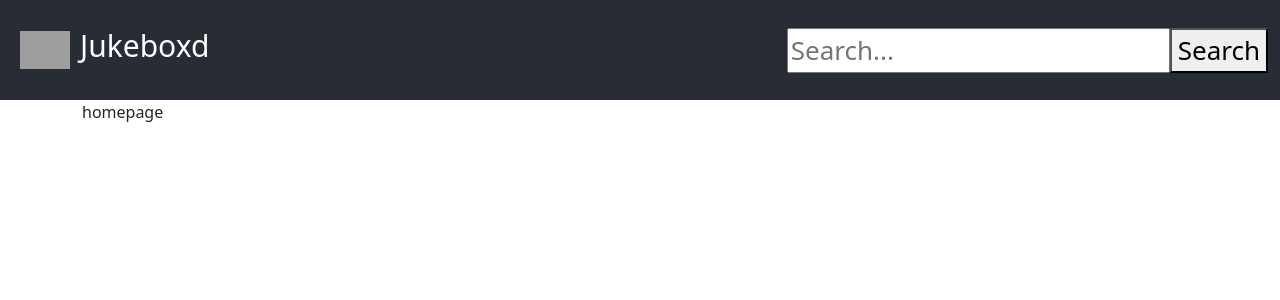
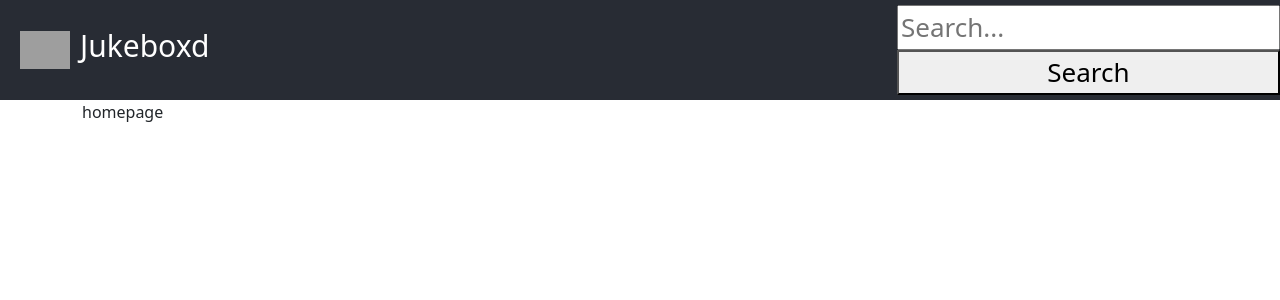
Before and after one commit to 397-f22/Jukeboxd, a React (Vite) app: page / in a window 1280 px wide. Shown: the top 300 px of the page. Built offline with nearby package versions, Linux system fonts and the light colour scheme; grey boxes are pictures that could not be loaded.

Commit message:
added searchpopup and createcard

```diff
--- a/src/App.css
+++ b/src/App.css
@@ -47,6 +47,7 @@
   from {
     transform: rotate(0deg);
   }
+
   to {
     transform: rotate(360deg);
   }
@@ -91,3 +92,8 @@ button {
   align-items: center;
   margin: 10px;
 }
+
+.searchbox-container {
+  display: flex;
+  flex-direction: column;
+}
--- a/src/components/NewRatingCard.jsx
+++ b/src/components/NewRatingCard.jsx
@@ -2,19 +2,13 @@ import React, { useState } from 'react'
 import { Rating } from 'react-simple-star-rating'
 import { TextField } from "@mui/material";
 import './RatingCard.css';
+import Searchbox from './Searchbox';
+import Modal from './Modal';
 
 // const formatPrice = new Intl.NumberFormat([], { style: 'currency', currency: 'USD' }).format;
 
-const searchRatingCard = () => {
 
-    return (
-        <div className='searchbox-container'>
-            <Searchbox/>
-        </div>
-    )
-};
-
-const newRatingCard = ({data}) => {
+const NewRatingCard = ({ data }) => {
 
     const [open, setOpen] = useState(false);
     const openModal = () => setOpen(true);
@@ -23,10 +17,13 @@ const newRatingCard = ({data}) => {
 
 
     return (
-        <div onClick = {searchRatingCard}className="card m-1 p-2">
-            <h1>+</h1>
+        <div>
+            <div onClick={openModal} className="card m-1 p-2">
+                <h1>+</h1>
+            </div>
+            <Modal open={open} close={closeModal}><Searchbox /></Modal>
         </div>
     )
 };
 
-export default newRatingCard;
+export default NewRatingCard;
--- a/src/components/Searchbox.jsx
+++ b/src/components/Searchbox.jsx
@@ -27,21 +27,23 @@ const Searchbox = () => {
     }
 
     return (
-        <div className="container">
+        <div className="searchbox-container">
             <input type="text" placeholder="Search..." value={searchTerm} onChange={updateSearchTerm}></input>
             <button className='button-class' onClick={() => {
                 search();
+
             }}>Search</button>
             {data.length > 0 && <div className="search-song">
-                {data.map((song, i) => {
+                {data.slice(0, 4).map((song, i) => {
                     return <div className={song === selectedSong ? "selected" : "unselected"} onClick={() => props.setSelectedSong(song)} key={i}>
-                        <img src={song.album.image_url} className="album-cover"/>
+                        <img src={song.album.image_url} className="album-cover" />
                         <div className="info">
                             <div>Song: {song.name}</div>
                             <div>Album: {song.album.name}</div>
                             <div>Artist: {song.artist.name}</div>
                         </div>
-                    </div>})}
+                    </div>
+                })}
             </div>}
         </div>
     );
```
